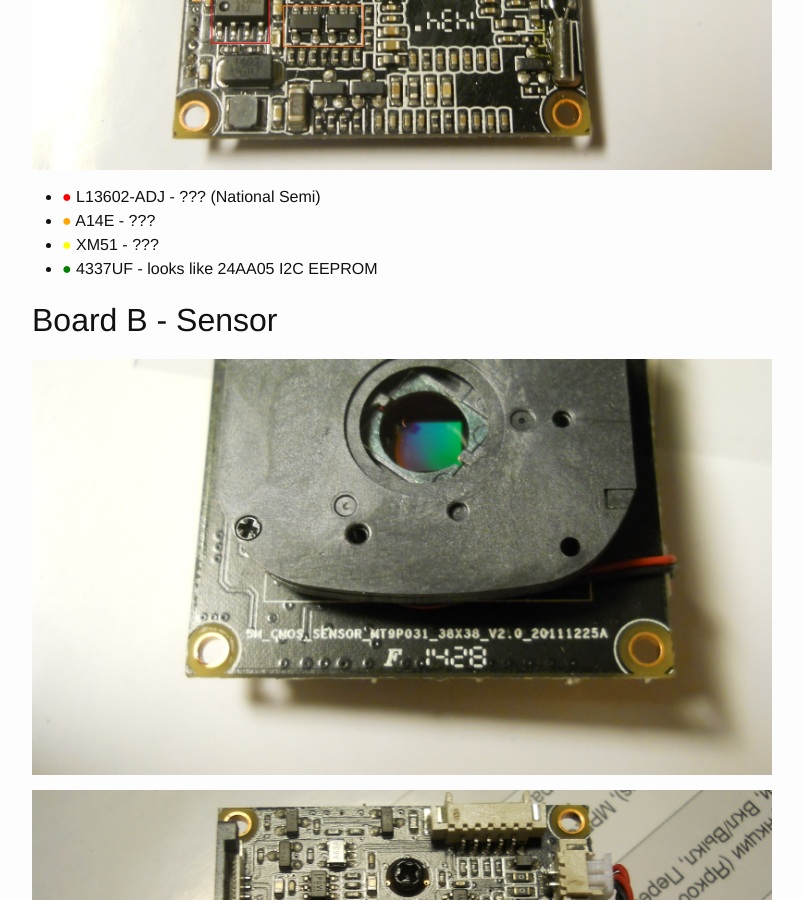
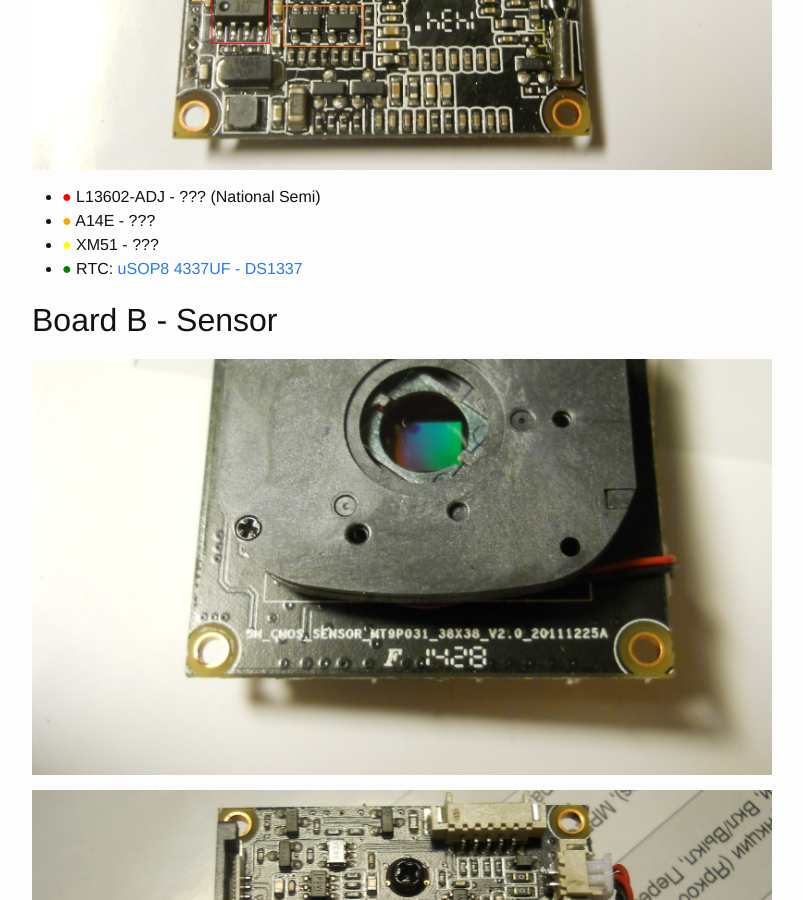
Before and after one commit to CamWRT/camwrt.github.io, a Jekyll site: the page built from _posts/2014-12-10-hw-overview.md, in a window 1280 px wide and 900 px high, scrolled down 1139 px. Shown: the whole window, without its empty margins (238-1041 px from the left). Built offline with Jekyll 4.4.1, drawn with Linux system fonts in a browser that asks for light colours.

Commit message:
Identifyed RTC IC.

```diff
--- a/_posts/2014-12-10-hw-overview.md
+++ b/_posts/2014-12-10-hw-overview.md
@@ -26,7 +26,7 @@ Board A - CPU
 * <span style="color:red">&#x25cf;</span> L13602-ADJ - ??? (National Semi)
 * <span style="color:orange">&#x25cf;</span> A14E - ???
 * <span style="color:yellow">&#x25cf;</span> XM51 - ???
-* <span style="color:green">&#x25cf;</span> 4337UF - looks like 24AA05 I2C EEPROM
+* <span style="color:green">&#x25cf;</span> RTC: [uSOP8 4337UF - DS1337](http://datasheets.maximintegrated.com/en/ds/DS1337-DS1337C.pdf)
 
 
 Board B - Sensor
```
